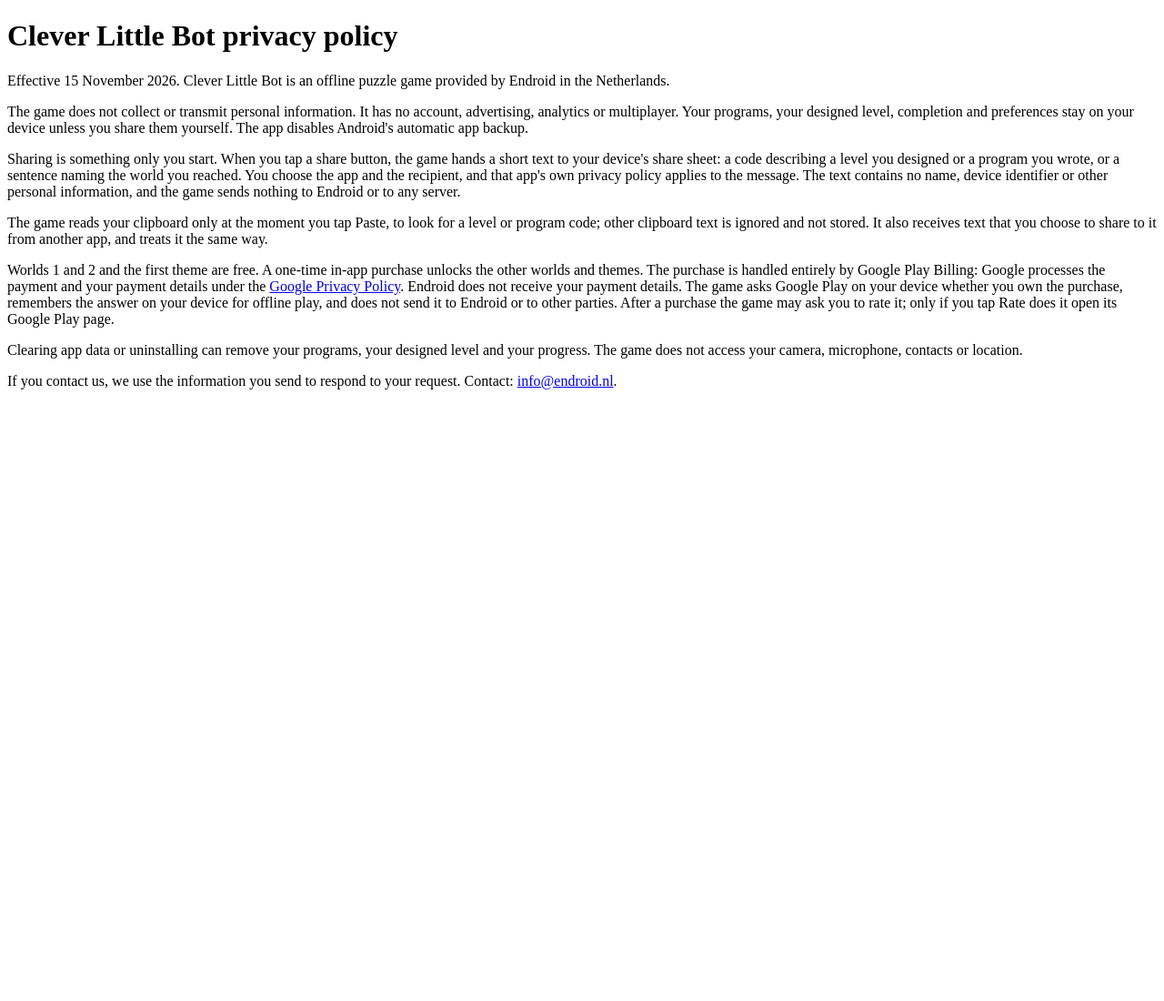
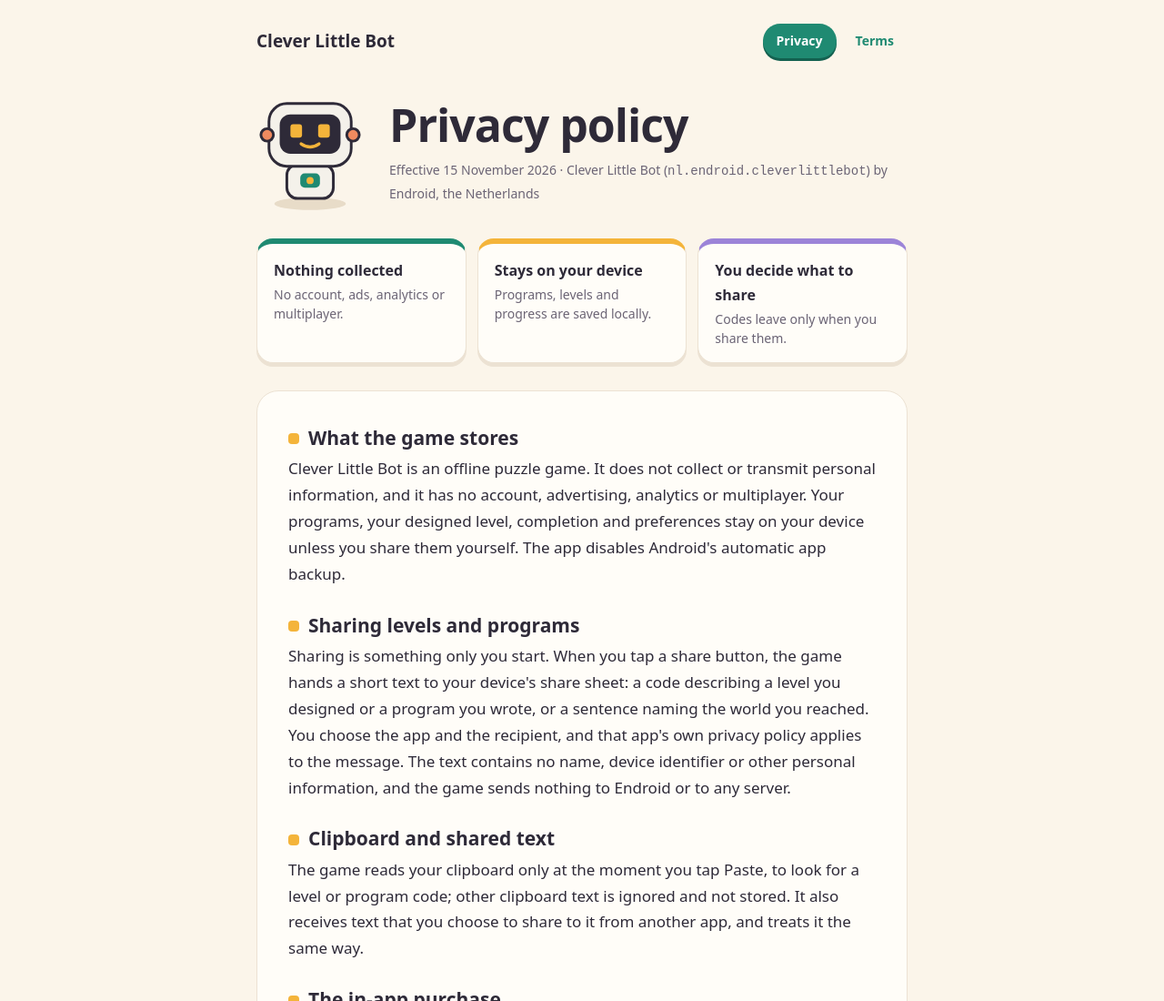
Before and after one commit to endroid/privacy-policy, a plain HTML site: page clever-little-bot.html in a window 1280 px wide. Shown: the top 1100 px of the page at 91% size. Before the commit the page ends 800 px from the top, so only its background shows below. Drawn offline with Linux system fonts and the light colour scheme.

Commit message:
Sync privacy policies from android-dev

```diff
--- a/clever-little-bot.html
+++ b/clever-little-bot.html
@@ -1,12 +1,103 @@
 <!doctype html>
-<html lang="en"><meta charset="utf-8"><meta name="viewport" content="width=device-width, initial-scale=1">
-<title>Clever Little Bot privacy policy</title>
-<main><h1>Clever Little Bot privacy policy</h1>
-<p>Effective 15 November 2026. Clever Little Bot is an offline puzzle game provided by Endroid in the Netherlands.</p>
-<p>The game does not collect or transmit personal information. It has no account, advertising, analytics or multiplayer. Your programs, your designed level, completion and preferences stay on your device unless you share them yourself. The app disables Android's automatic app backup.</p>
-<p>Sharing is something only you start. When you tap a share button, the game hands a short text to your device's share sheet: a code describing a level you designed or a program you wrote, or a sentence naming the world you reached. You choose the app and the recipient, and that app's own privacy policy applies to the message. The text contains no name, device identifier or other personal information, and the game sends nothing to Endroid or to any server.</p>
-<p>The game reads your clipboard only at the moment you tap Paste, to look for a level or program code; other clipboard text is ignored and not stored. It also receives text that you choose to share to it from another app, and treats it the same way.</p>
-<p>Worlds 1 and 2 and the first theme are free. A one-time in-app purchase unlocks the other worlds and themes. The purchase is handled entirely by Google Play Billing: Google processes the payment and your payment details under the <a href="https://policies.google.com/privacy">Google Privacy Policy</a>. Endroid does not receive your payment details. The game asks Google Play on your device whether you own the purchase, remembers the answer on your device for offline play, and does not send it to Endroid or to other parties. After a purchase the game may ask you to rate it; only if you tap Rate does it open its Google Play page.</p>
-<p>Clearing app data or uninstalling can remove your programs, your designed level and your progress. The game does not access your camera, microphone, contacts or location.</p>
-<p>If you contact us, we use the information you send to respond to your request. Contact: <a href="mailto:info@endroid.nl">info@endroid.nl</a>.</p>
-</main></html>
+<html lang="en">
+<head>
+  <meta charset="utf-8">
+  <meta name="viewport" content="width=device-width, initial-scale=1">
+  <meta name="description" content="How Clever Little Bot handles your information: everything stays on your device, sharing is up to you and purchases go through Google Play.">
+  <meta name="theme-color" content="#fbf5ea">
+  <title>Privacy policy · Clever Little Bot</title>
+  <style>
+    :root { color-scheme: light; --paper: #fbf5ea; --card: #fffdf8; --ink: #2e2a38; --muted: #6b6475; --line: #ece2d3; --teal: #1f8a72; --sun: #f4b43a; --lilac: #9c84d8; --coral: #ef8a5f; }
+    * { box-sizing: border-box; }
+    body { margin: 0; background: var(--paper); color: var(--ink); font: 17px/1.7 ui-rounded, "SF Pro Rounded", "Nunito", system-ui, sans-serif; }
+    a { color: var(--teal); text-underline-offset: 4px; }
+    a:hover { text-decoration-thickness: 2px; }
+    a:focus-visible { outline: 3px solid var(--sun); outline-offset: 4px; border-radius: 4px; }
+    .wrap { width: min(760px, 100%); margin: auto; padding: 0 22px; }
+    header.wrap { padding-top: 26px; }
+    .top { display: flex; align-items: center; justify-content: space-between; flex-wrap: wrap; gap: 14px; }
+    .brand { color: var(--ink); font-weight: 800; font-size: 19px; text-decoration: none; }
+    nav { display: flex; gap: 6px; }
+    nav a { padding: 7px 15px; border-radius: 99px; font-size: 14px; font-weight: 700; text-decoration: none; }
+    nav a[aria-current="page"] { background: var(--teal); color: #fff; box-shadow: 0 3px 0 #136150; }
+    .hero { display: flex; align-items: center; gap: 28px; padding: 40px 0 30px; }
+    .hero svg { flex: none; width: 118px; height: auto; }
+    h1 { margin: 0; font-size: clamp(34px, 7vw, 50px); line-height: 1.1; letter-spacing: -1px; }
+    .date { margin: 10px 0 0; color: var(--muted); font-size: 14px; }
+    .summary { display: grid; grid-template-columns: repeat(3, 1fr); gap: 12px; margin: 0 0 30px; padding: 0; list-style: none; }
+    .summary li { padding: 16px 18px; border-radius: 18px; background: var(--card); border: 1px solid var(--line); box-shadow: 0 4px 0 var(--line); border-top: 6px solid var(--c); }
+    .summary strong { display: block; font-size: 16px; }
+    .summary span { display: block; margin-top: 2px; color: var(--muted); font-size: 14px; line-height: 1.5; }
+    article { padding: 10px 34px 22px; border-radius: 24px; background: var(--card); border: 1px solid var(--line); box-shadow: 0 6px 0 var(--line); }
+    h2 { position: relative; margin: 28px 0 6px; padding-left: 22px; font-size: 21px; line-height: 1.3; }
+    h2::before { content: ""; position: absolute; left: 0; top: .4em; width: 12px; height: 12px; border-radius: 4px; background: var(--sun); }
+    p { margin: 0 0 14px; }
+    footer.wrap { padding-top: 34px; padding-bottom: 50px; color: var(--muted); font-size: 14px; text-align: center; }
+    @media (max-width: 620px) {
+      .hero { gap: 18px; padding-top: 28px; }
+      .hero svg { width: 84px; }
+      .summary { grid-template-columns: 1fr; }
+      article { padding: 4px 20px 14px; }
+    }
+  </style>
+</head>
+<body>
+<header class="wrap">
+  <div class="top">
+    <a class="brand" href="https://play.google.com/store/apps/details?id=nl.endroid.cleverlittlebot">Clever Little Bot</a>
+    <nav aria-label="Legal pages">
+      <a href="https://endroid.github.io/privacy-policy/clever-little-bot.html" aria-current="page">Privacy</a>
+      <a href="https://endroid.github.io/terms-of-service/clever-little-bot.html">Terms</a>
+    </nav>
+  </div>
+  <div class="hero">
+    <svg viewBox="0 0 120 130" aria-hidden="true">
+      <ellipse cx="60" cy="122" rx="40" ry="7" fill="#e8dcc8"/>
+      <rect x="34" y="78" width="52" height="38" rx="12" fill="#f4f1ea" stroke="#2e2a38" stroke-width="3"/>
+      <rect x="49" y="88" width="22" height="16" rx="5" fill="#1f8a72"/>
+      <circle cx="60" cy="96" r="4" fill="#f4b43a"/>
+      <rect x="14" y="10" width="92" height="70" rx="20" fill="#f4f1ea" stroke="#2e2a38" stroke-width="3"/>
+      <rect x="26" y="22" width="68" height="44" rx="12" fill="#2e2a38"/>
+      <rect x="38" y="33" width="13" height="15" rx="3" fill="#f4b43a"/>
+      <rect x="69" y="33" width="13" height="15" rx="3" fill="#f4b43a"/>
+      <path d="M50 55 q10 7 20 0" fill="none" stroke="#f4b43a" stroke-width="3.5" stroke-linecap="round"/>
+      <circle cx="12" cy="45" r="7" fill="#ef8a5f" stroke="#2e2a38" stroke-width="3"/>
+      <circle cx="108" cy="45" r="7" fill="#ef8a5f" stroke="#2e2a38" stroke-width="3"/>
+    </svg>
+    <div>
+      <h1>Privacy policy</h1>
+      <p class="date">Effective 15 November 2026 · Clever Little Bot (<code>nl.endroid.cleverlittlebot</code>) by Endroid, the Netherlands</p>
+    </div>
+  </div>
+  <ul class="summary">
+    <li style="--c: var(--teal)"><strong>Nothing collected</strong><span>No account, ads, analytics or multiplayer.</span></li>
+    <li style="--c: var(--sun)"><strong>Stays on your device</strong><span>Programs, levels and progress are saved locally.</span></li>
+    <li style="--c: var(--lilac)"><strong>You decide what to share</strong><span>Codes leave only when you share them.</span></li>
+  </ul>
+</header>
+
+<main class="wrap">
+  <article>
+    <h2>What the game stores</h2>
+    <p>Clever Little Bot is an offline puzzle game. It does not collect or transmit personal information, and it has no account, advertising, analytics or multiplayer. Your programs, your designed level, completion and preferences stay on your device unless you share them yourself. The app disables Android's automatic app backup.</p>
+
+    <h2>Sharing levels and programs</h2>
+    <p>Sharing is something only you start. When you tap a share button, the game hands a short text to your device's share sheet: a code describing a level you designed or a program you wrote, or a sentence naming the world you reached. You choose the app and the recipient, and that app's own privacy policy applies to the message. The text contains no name, device identifier or other personal information, and the game sends nothing to Endroid or to any server.</p>
+
+    <h2>Clipboard and shared text</h2>
+    <p>The game reads your clipboard only at the moment you tap Paste, to look for a level or program code; other clipboard text is ignored and not stored. It also receives text that you choose to share to it from another app, and treats it the same way.</p>
+
+    <h2>The in-app purchase</h2>
+    <p>Worlds 1 and 2 and the first theme are free. A one-time in-app purchase unlocks the other worlds and themes. The purchase is handled entirely by Google Play Billing: Google processes the payment and your payment details under the <a href="https://policies.google.com/privacy">Google Privacy Policy</a>. Endroid does not receive your payment details. The game asks Google Play on your device whether you own the purchase, remembers the answer on your device for offline play, and does not send it to Endroid or to other parties. After a purchase the game may ask you to rate it; only if you tap Rate does it open its Google Play page.</p>
+
+    <h2>Deleting your data</h2>
+    <p>Clearing app data or uninstalling can remove your programs, your designed level and your progress. The game does not access your camera, microphone, contacts or location.</p>
+
+    <h2>Contact</h2>
+    <p>If you contact us, we use the information you send to respond to your request. Contact: <a href="mailto:info@endroid.nl">info@endroid.nl</a>.</p>
+  </article>
+</main>
+
+<footer class="wrap">Endroid · <a href="mailto:info@endroid.nl">info@endroid.nl</a> · <a href="https://endroid.github.io/terms-of-service/clever-little-bot.html">Terms of service</a></footer>
+</body>
+</html>
```
